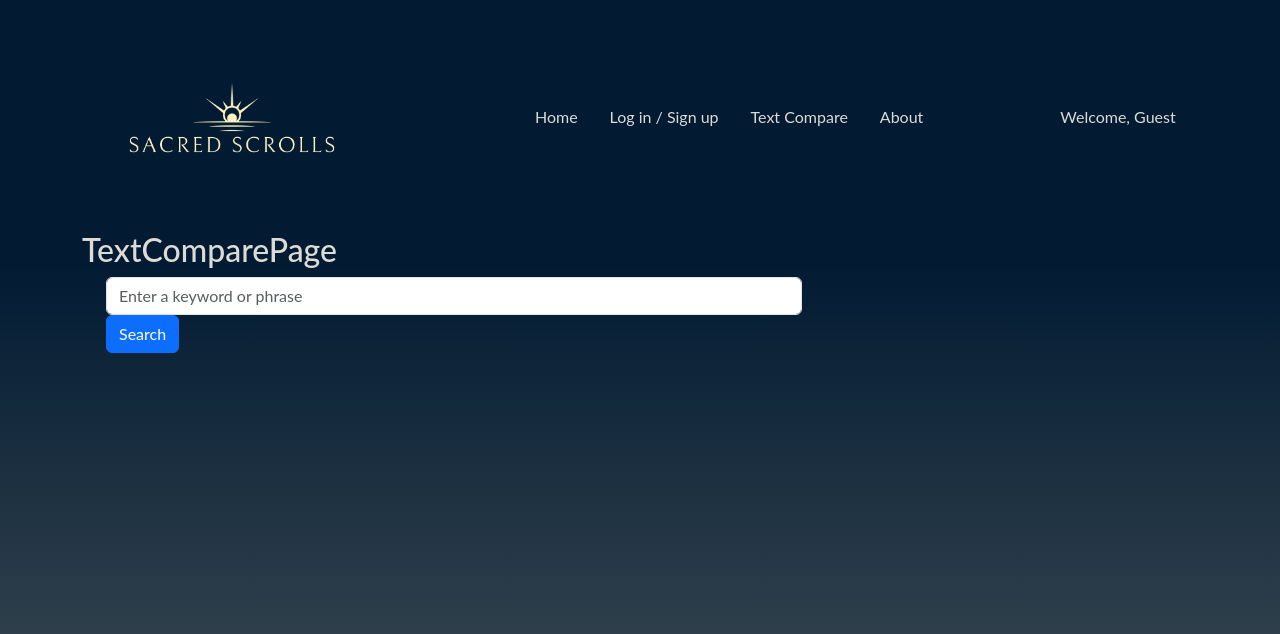
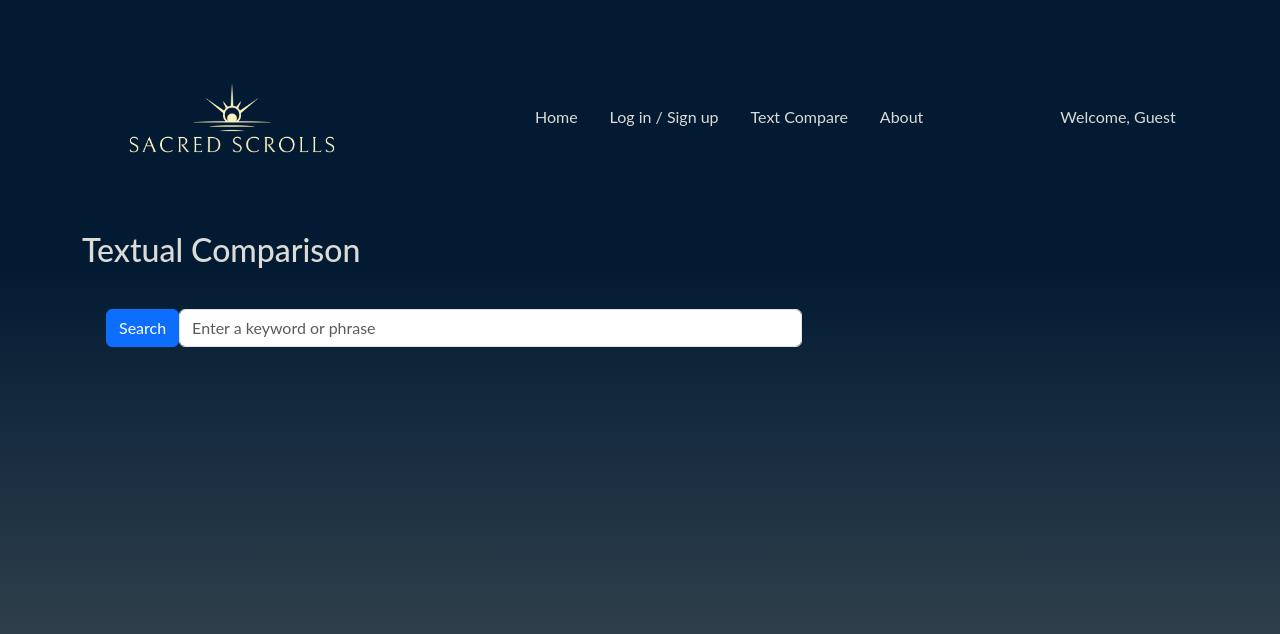
Before and after one commit to andrew-hagstrom/Sacred_Scrolls_Project, a React (Vite) app in the folder frontend/: page /text-compare in a window 1280 px wide. Shown: the top 634 px of the page. Built offline with nearby package versions, Linux system fonts and the light colour scheme; no server answers.

Commit message:
fixed button

```diff
--- a/frontend/src/pages/TextComparePage.jsx
+++ b/frontend/src/pages/TextComparePage.jsx
@@ -106,20 +106,24 @@ function TextComparePage() {
 
     return (
         <>
-            <h2>
-                TextComparePage
+            <h2 style={{marginBottom: '5vh'}}>
+                Textual Comparison
             </h2>
             <Container fluid>
                 <Row className="mb-4">
                     <Col md={8}>
-                        <InputGroup>
+                        <InputGroup style={{display:'flex', flexDirection:'row'}}>
+                             <Button variant="primary" onClick={handleSearch}>Search</Button>
                             <Form.Control
                                 type="text"
                                 placeholder="Enter a keyword or phrase"
                                 value={searchTerm}
                                 onChange={(e) => setSearchTerm(e.target.value)}
+
                             />
-                            <Button variant="primary" onClick={handleSearch}>Search</Button>
+
+
+
                         </InputGroup>
                     </Col>
                 </Row>
--- a/frontend/src/router.jsx
+++ b/frontend/src/router.jsx
@@ -12,6 +12,7 @@ import {NotFoundPage} from './pages/NotFoundPage';
 import LoginPage from "./pages/LoginPage";
 import VerseDetailPage from './pages/VerseDetailPage'
 import PassagePostsPage from './pages/PassagePostsPage'
+import UserPostsPage from './pages/PassagePostsPage'
 
 
 const router = createBrowserRouter([
@@ -60,6 +61,10 @@ const router = createBrowserRouter([
                 path: 'passageposts/:book/:chapter/:verse/',
                 element: <PassagePostsPage />,
             },
+            {
+                path: 'userposts/:book/:chapter/:verse/',
+                element: <UserPostsPage />,
+            },
 
 
         ],
```
Also changed, not shown: 1 other file (tests, documents, lock files or other folders).
